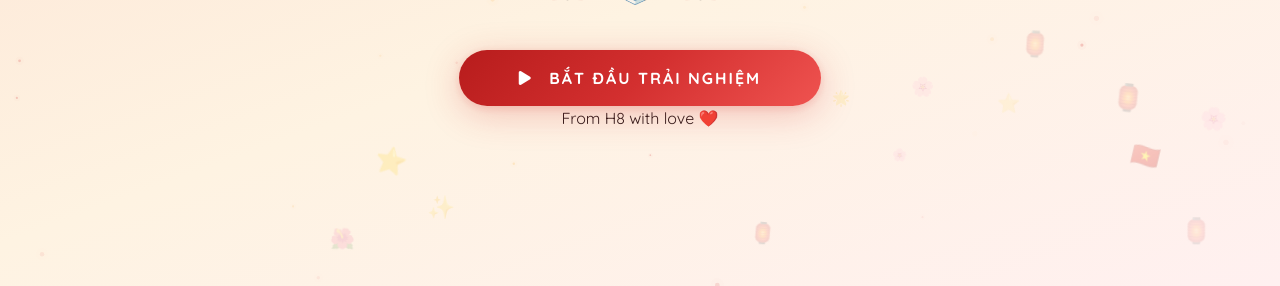
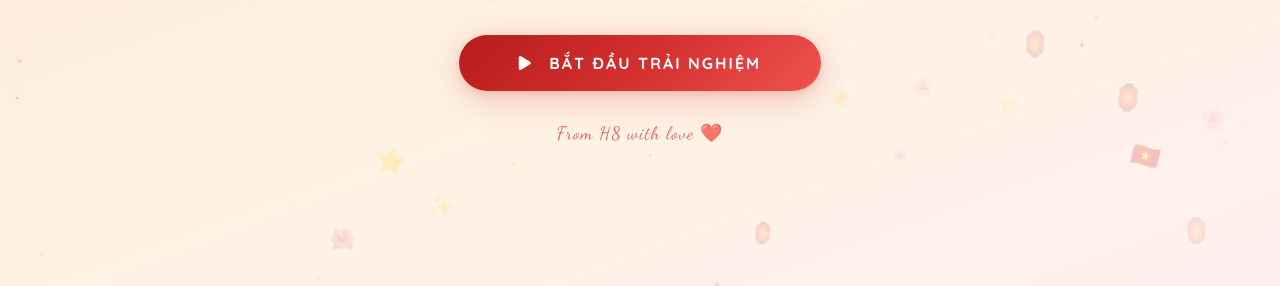
Before and after one commit to aatroxnocrush/lichsuvietnam, a plain HTML site: page index.html in a window 1280 px wide. Shown: the part 514-800 px from the top of the page. Drawn offline with Linux system fonts and the light colour scheme.

Commit message:
Update style.css

```diff
--- a/style.css
+++ b/style.css
@@ -207,6 +207,21 @@ html, body {
 }
 
 .start-btn i { margin-right: 10px; }
+
+.landing-credit {
+    margin-top: 28px;
+    font-family: 'Dancing Script', cursive;
+    font-size: 18px;
+    color: var(--red);
+    opacity: 0.7;
+    letter-spacing: 1px;
+    animation: fadeInCredit 2s ease forwards;
+}
+
+@keyframes fadeInCredit {
+    from { opacity: 0; transform: translateY(10px); }
+    to { opacity: 0.7; transform: translateY(0); }
+}
 
 /* ============================================================
    MAIN PAGE
```
